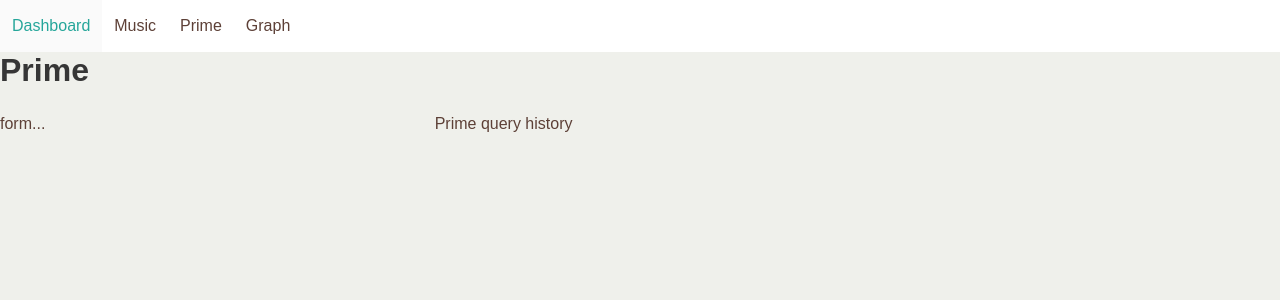
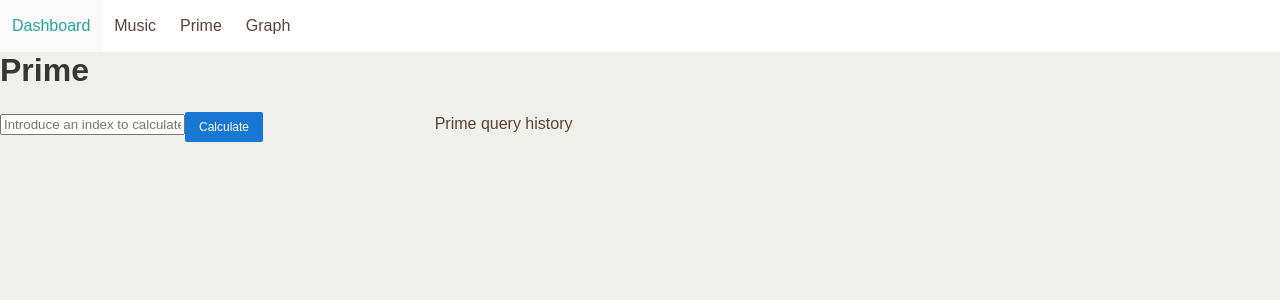
Before and after one commit to vladgalindo/hubstairs-tech-test, a React (Create React App) app: page /prime in a window 1280 px wide. Shown: the top 300 px of the page. Built offline with nearby package versions, Linux system fonts and the light colour scheme; a web font is replaced by a local one.

Commit message:
getting some result for the primes calculation

```diff
--- a/src/components/prime/index.js
+++ b/src/components/prime/index.js
@@ -1,12 +1,53 @@
-import React, {Fragment} from 'react';
+import React, {Fragment, useEffect, useRef, useState} from 'react';
 
-export const Prime = () => (
+export const Prime = () => {
+
+    const primeFormRef = useRef();
+    const primeInputRef = useRef();
+    const [primeHistory, setPrimeHistory] = useState([]);
+    const [latestPrime, setLatestPrime] = useState({});
+    const DEFAULT_START_NUMBER = 1;
+    const DEFAULT_START_INDEX = 1;
+
+    const calculatePrime = async (e) => {
+        e.preventDefault();
+
+        const primeIdx = parseInt(primeInputRef.current.value);
+        if (!(primeIdx > 0)) {
+            throw new Error(`the prime index must a positive number grather than zero, received value: ${primeIdx}`)
+        }
+
+        let currentNumber = DEFAULT_START_NUMBER;
+        let primeFound = DEFAULT_START_INDEX;
+
+        while(primeFound <= primeIdx) {
+            currentNumber += 1;
+            for (let idx = 2; idx <= currentNumber; idx++) {
+                if (currentNumber % idx === 0) {
+                    if (currentNumber === idx) {
+                        await setPrimeHistory(prevState => [...prevState, {index: primeFound, value: currentNumber}]);
+                        primeFound += 1;
+                    }
+                    break;
+                }
+            }
+        }
+
+        console.log({index: primeFound, value: currentNumber});
+        setLatestPrime({index: primeFound, value: currentNumber});
+    };
+
+    return (
         <Fragment>
             <h1 className="title">Prime</h1>
             <div className="columns">
                 <div className="column is-4">
                     <section>
-                    form...
+                        <form onSubmit={calculatePrime} ref={primeFormRef}>
+                            <input type="text" className="input is-primary" name="primeIdx" ref={primeInputRef} placeholder="Introduce an index to calculate the corresponding Prime number"/>
+                            <button className="button is-primary is-small">Calculate</button>
+                        </form>
+                        { latestPrime.index && (`The prime number for the index ${latestPrime.index} is ${latestPrime.value}`)}
                     </section>
                 </div>
                 <div className="column is-4">
@@ -16,4 +57,5 @@ export const Prime = () => (
                 </div>
             </div>
         </Fragment>
-);
+    )
+};
```
Lines whose indentation alone changed are shown as unchanged.
